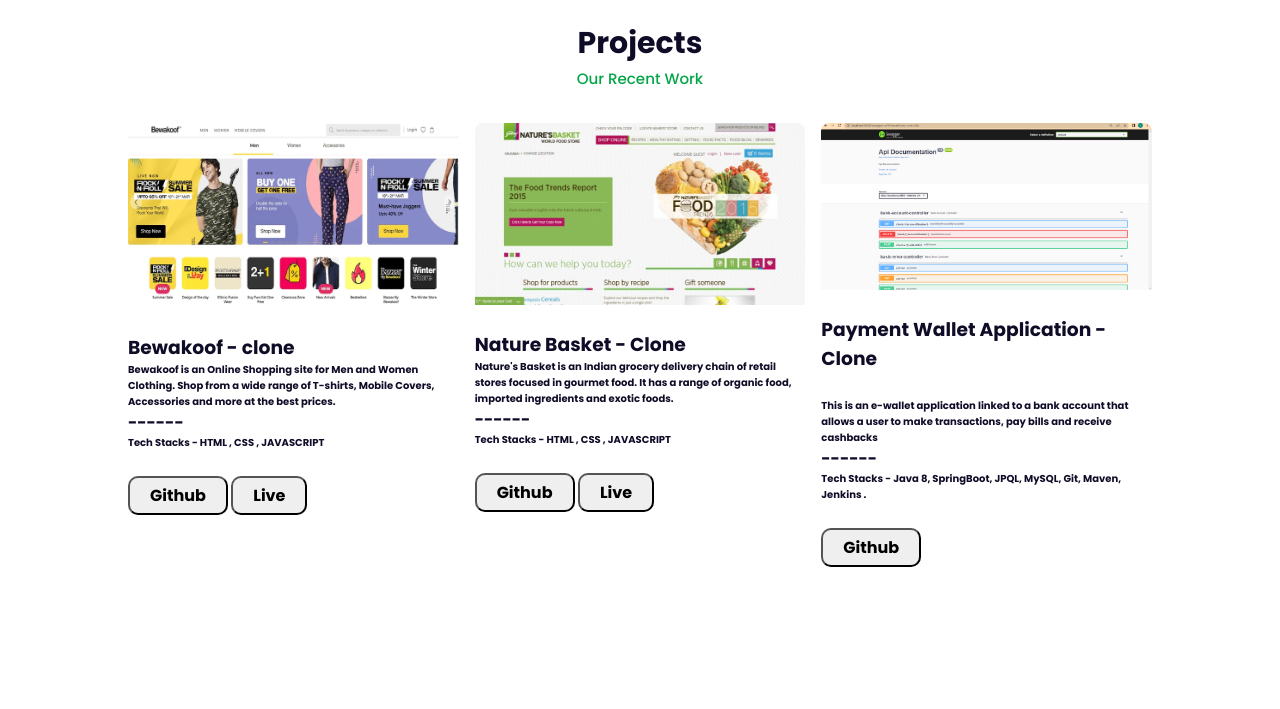
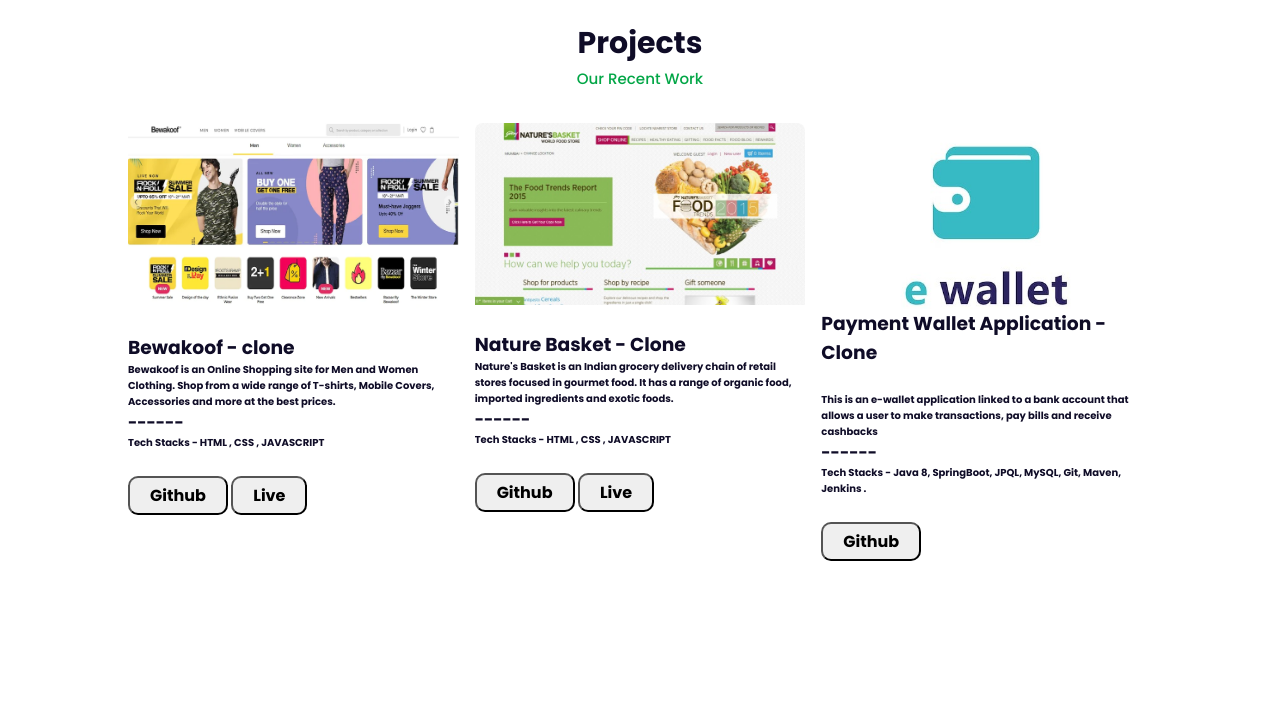
Before and after one commit to yogeshsaini21/yogesh-portfolio, a plain HTML site: page index.html in a window 1280 px wide. Shown: the part 3580-4289 px from the top of the page. Drawn offline with nearby package versions, Linux system fonts and the light colour scheme.

Commit message:
project updated

```diff
--- a/index.html
+++ b/index.html
@@ -325,8 +325,8 @@
                 </button>
             </div>
             <div class="portfolio-img">
-                <img src="swagger.png" alt="">
-                <br>
+                <img src="Ewallet2.jpg" alt="">
+
                 <div><h3>Payment Wallet Application - Clone</h3></div>
                 <br>
                 <p style="font-size:10px" >This is an e-wallet application linked to a bank account that allows a user to make transactions, pay bills and receive cashbacks </p>
```
Also changed, not shown: Ewallet.png (added), Ewallet2.jpg (added).
